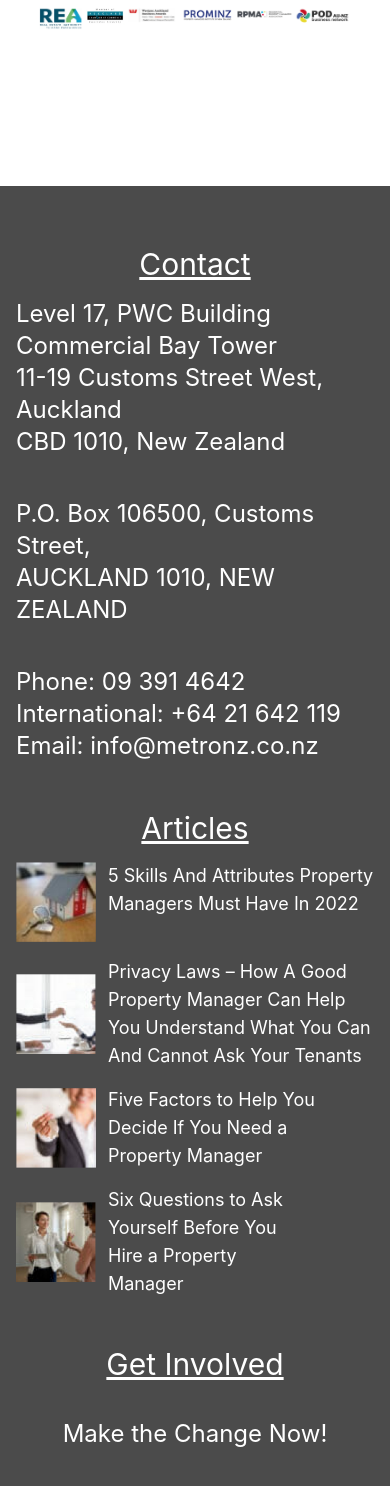
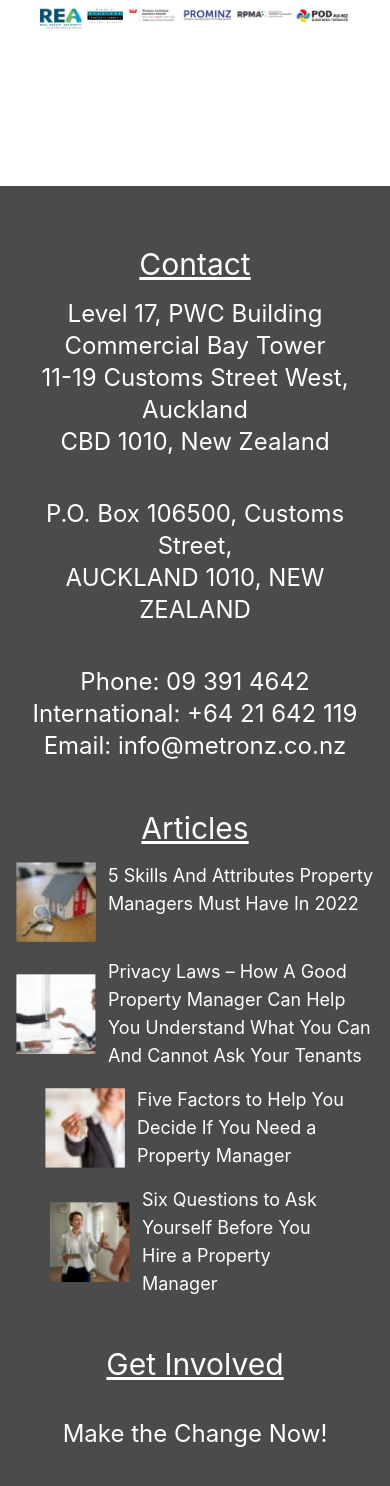
Before and after one commit to dbruner23/M6-MERN, a React (Create React App) app in the folder ui/: page / in a window 390 px wide. Shown: the part 7752-9238 px from the top of the page. Built offline with nearby package versions, Linux system fonts and the light colour scheme.

Commit message:
footer is responsive

```diff
--- a/ui/src/components/Footer/Footer.tsx
+++ b/ui/src/components/Footer/Footer.tsx
@@ -32,7 +32,7 @@ export const Footer = () => {
                         Contact
                     </h2>
                     <div className="space-y-10 text-2xl">
-                        <div className="text-left">
+                        <div className="lg:text-left">
                             <p>
                                 Level 17, PWC Building Commercial Bay Tower
                             </p>
@@ -43,7 +43,7 @@ export const Footer = () => {
                                 CBD 1010, New Zealand
                             </p>
                         </div>
-                        <div className="text-left">
+                        <div className="lg:text-left">
                             <p>
                                 P.O. Box 106500, Customs Street,
                             </p>
@@ -51,7 +51,7 @@ export const Footer = () => {
                                 AUCKLAND 1010, NEW ZEALAND
                             </p>
                         </div>
-                        <div className="text-left">
+                        <div className="lg:text-left">
                             <p>
                                 Phone: 09 391 4642
                             </p>
@@ -69,25 +69,25 @@ export const Footer = () => {
                         Articles
                     </h2>
                     <div className="text-left space-y-4 text-lg">
-                        <div className="flex ">
+                        <div className="flex place-content-center">
                             <img src={house} alt="house" className="max-w-[80px] object-contain"/>
                             <p className="pl-3 max-w-[320px]">
                             5 Skills And Attributes Property Managers Must Have In 2022
                             </p>
                         </div>
-                        <div className="flex">
+                        <div className="flex place-content-center">
                             <img src={deal} alt="meeting" className="max-w-[80px] object-contain"/>
                             <p className="pl-3 max-w-[340px]">
                             Privacy Laws – How A Good Property Manager Can Help You Understand What You Can And Cannot Ask Your Tenants
                             </p>
                         </div>
-                        <div className="flex">
+                        <div className="flex place-content-center">
                             <img src={gift} alt="gift" className="max-w-[80px] object-contain"/>
                             <p className="pl-3 max-w-[220px]">
                             Five Factors to Help You Decide If You Need a Property Manager
                             </p>
                         </div>
-                        <div className="flex">
+                        <div className="flex place-content-center">
                             <img src={talk} alt="chat" className="max-w-[80px] object-contain"/>
                             <p className="pl-3 max-w-[210px]">
                             Six Questions to Ask Yourself Before You Hire a Property Manager
```
